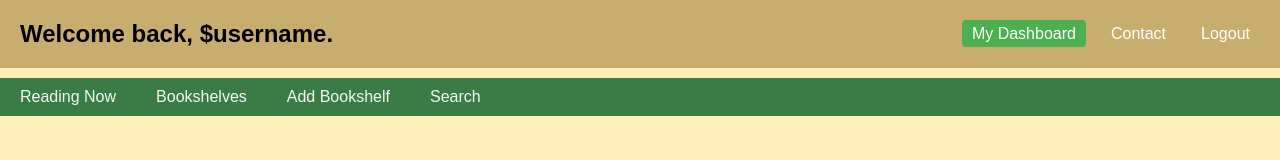
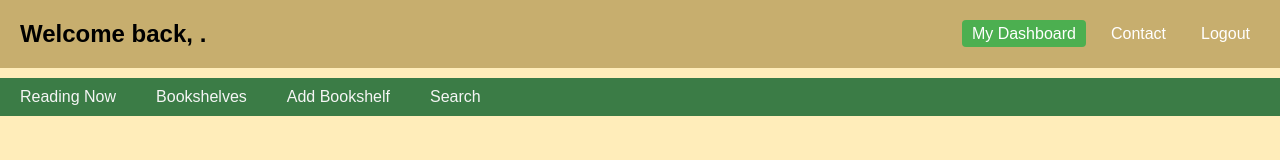
Before and after one commit to VoyagerVII/Internet-Programming---My-Book-List, a website: page Front/dashboardNew.html in a window 1280 px wide. Drawn offline with Linux system fonts and the light colour scheme.

Commit message:
Username works on dashboard if opened thru index

```diff
--- a/Front/dashboardNew.html
+++ b/Front/dashboardNew.html
@@ -8,7 +8,7 @@
 </head>
 <body>
     <header>
-        <h1>Welcome back, $username.</h1>
+        <h1>Welcome back, <span id="username"></span>.</h1>
         <nav>
             <div class="heading">
 
@@ -65,13 +65,9 @@
     if (contactLink) {
         contactLink.href = "./contactlog.html?userID=" + userID + "&usrname=" + usrname;
     }
+    //loads the usrname into the username id to be displayed on dashboard
+    document.getElementById('username').textContent = usrname;
     })
-
-    //CreateNewBookList(userID, "Reading");
-    /**
-     * possible create an array to hold the isbn when the add to reading list button is pressed
-     * then push those isbns into the display search function when the reading list menu is opened
-     * */
 
 
 
```
Also changed, not shown: README.md.
